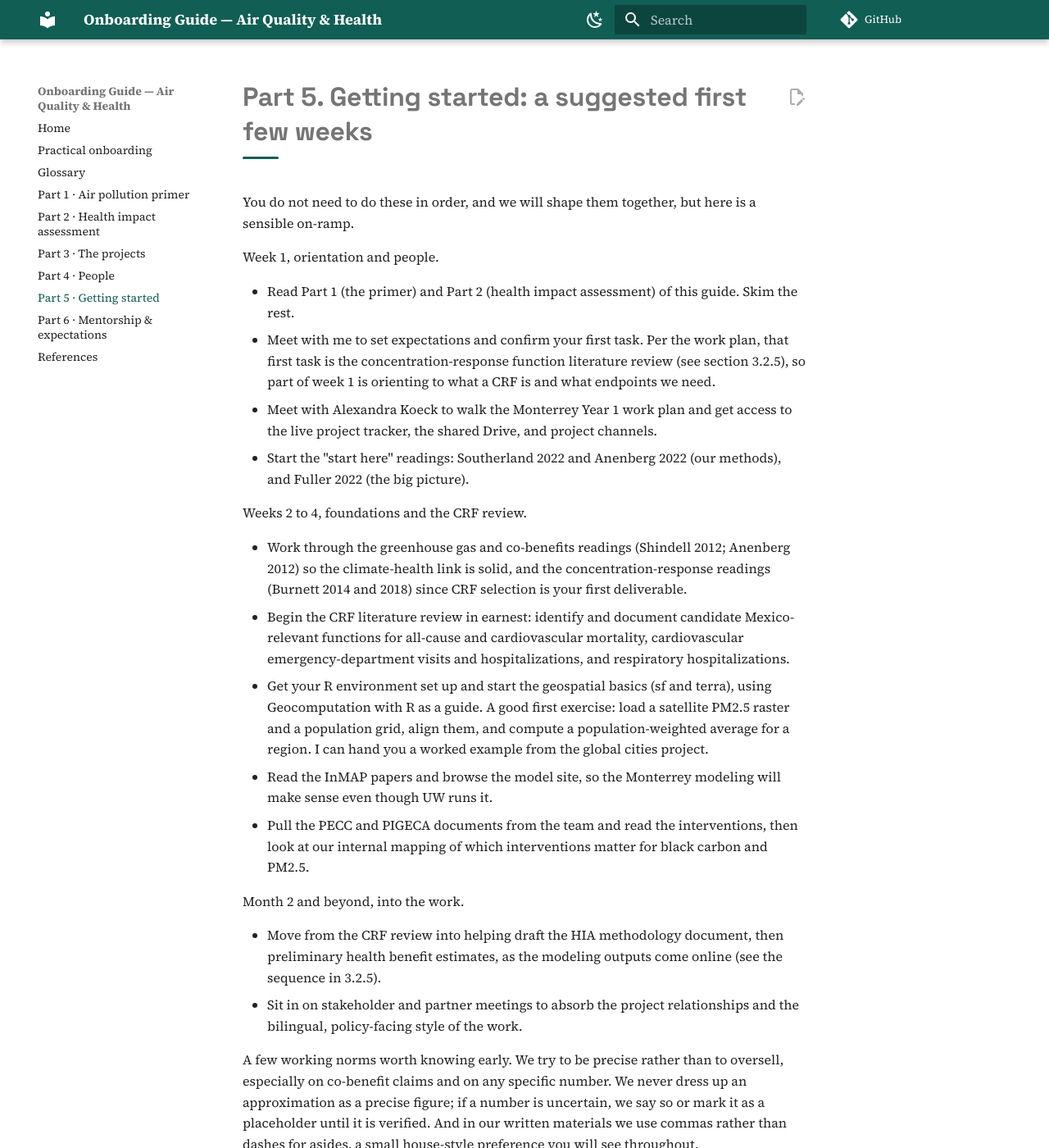
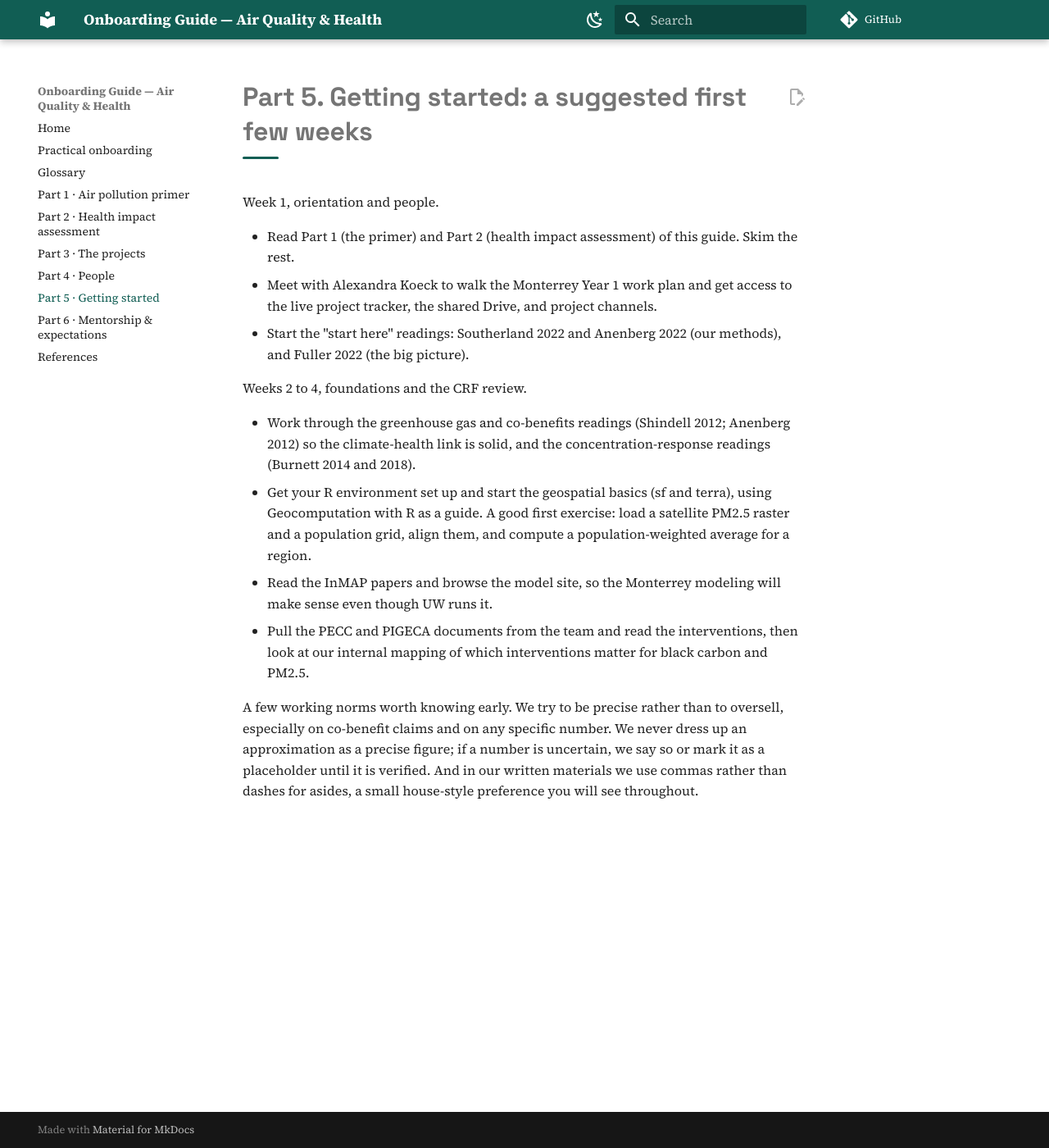
Before and after one commit to vtinney/mh-onboarding-site, an MkDocs documentation site: the page built from docs/getting-started.md, in a window 1280 px wide and 1400 px high. Shown: the whole window at 82% size. Built offline with MkDocs 1.6.1 and Material for MkDocs 9.7.7, drawn with Linux system fonts in a browser that asks for light colours; comment, search, counter and statistics services are not loaded.

Commit message:
Update getting-started.md

```diff
--- a/docs/getting-started.md
+++ b/docs/getting-started.md
@@ -1,25 +1,18 @@
 # Part 5. Getting started: a suggested first few weeks
 
-You do not need to do these in order, and we will shape them together, but here is a sensible on-ramp.
 
 Week 1, orientation and people.
 
 - Read Part 1 (the primer) and Part 2 (health impact assessment) of this guide. Skim the rest.
-- Meet with me to set expectations and confirm your first task. Per the work plan, that first task is the concentration-response function literature review (see section 3.2.5), so part of week 1 is orienting to what a CRF is and what endpoints we need.
 - Meet with Alexandra Koeck to walk the Monterrey Year 1 work plan and get access to the live project tracker, the shared Drive, and project channels.
 - Start the "start here" readings: Southerland 2022 and Anenberg 2022 (our methods), and Fuller 2022 (the big picture).
 
 Weeks 2 to 4, foundations and the CRF review.
 
-- Work through the greenhouse gas and co-benefits readings (Shindell 2012; Anenberg 2012) so the climate-health link is solid, and the concentration-response readings (Burnett 2014 and 2018) since CRF selection is your first deliverable.
-- Begin the CRF literature review in earnest: identify and document candidate Mexico-relevant functions for all-cause and cardiovascular mortality, cardiovascular emergency-department visits and hospitalizations, and respiratory hospitalizations.
-- Get your R environment set up and start the geospatial basics (sf and terra), using Geocomputation with R as a guide. A good first exercise: load a satellite PM2.5 raster and a population grid, align them, and compute a population-weighted average for a region. I can hand you a worked example from the global cities project.
+- Work through the greenhouse gas and co-benefits readings (Shindell 2012; Anenberg 2012) so the climate-health link is solid, and the concentration-response readings (Burnett 2014 and 2018).
+- Get your R environment set up and start the geospatial basics (sf and terra), using Geocomputation with R as a guide. A good first exercise: load a satellite PM2.5 raster and a population grid, align them, and compute a population-weighted average for a region.
 - Read the InMAP papers and browse the model site, so the Monterrey modeling will make sense even though UW runs it.
 - Pull the PECC and PIGECA documents from the team and read the interventions, then look at our internal mapping of which interventions matter for black carbon and PM2.5.
 
-Month 2 and beyond, into the work.
-
-- Move from the CRF review into helping draft the HIA methodology document, then preliminary health benefit estimates, as the modeling outputs come online (see the sequence in 3.2.5).
-- Sit in on stakeholder and partner meetings to absorb the project relationships and the bilingual, policy-facing style of the work.
 
 A few working norms worth knowing early. We try to be precise rather than to oversell, especially on co-benefit claims and on any specific number. We never dress up an approximation as a precise figure; if a number is uncertain, we say so or mark it as a placeholder until it is verified. And in our written materials we use commas rather than dashes for asides, a small house-style preference you will see throughout.
```
